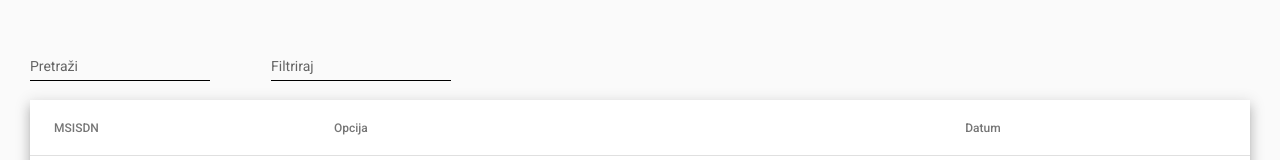
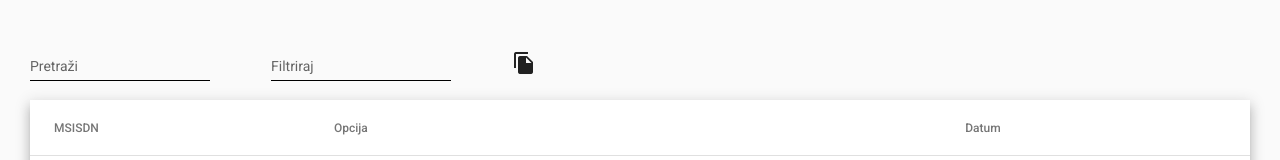
Before and after one commit to lukalik1234/angular-oausfg-1e2qqp, an Angular app: page / in a window 1280 px wide. Shown: the top 160 px of the page. Built offline with nearby package versions, Linux system fonts and the light colour scheme.

Commit message:
2 files modified

```diff
--- a/src/app/table-expandable-rows-example.css
+++ b/src/app/table-expandable-rows-example.css
@@ -114,3 +114,13 @@ tr.example-element-row:not(.example-expanded-row):active {
 .actions {
   display: flex;
 }
+
+.excel {
+  margin-left: 5%;
+  align-self: center;
+  cursor: pointer;
+}
+
+.mat-tooltip.tooltip {
+  font-size: 8px !important;
+}
--- a/src/app/table-expandable-rows-example.html
+++ b/src/app/table-expandable-rows-example.html
@@ -19,7 +19,9 @@
   </div>
 
   <div class="excel">
-    <i class="fa fa-file-excel-o" aria-hidden="true"></i>
+    <mat-icon mat-raised-button matTooltip="Preuzmi kao Excel"
+      >file_copy</mat-icon
+    >
   </div>
 </div>
 
```
